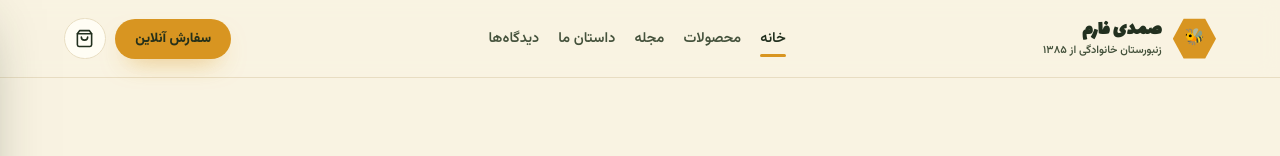
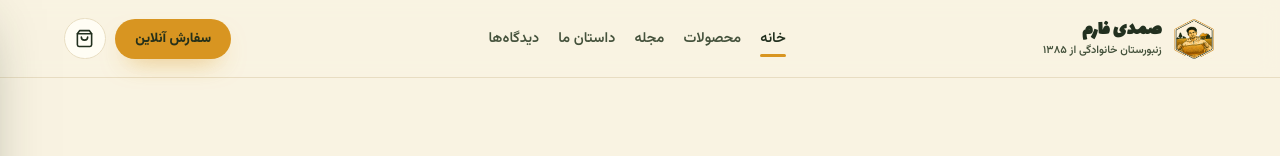
Before and after one commit to hoseinsamadi/SamadiFarm-FrontEnd, a Next.js app: page / in a window 1280 px wide. Shown: the top 156 px of the page. Built offline with nearby package versions, Linux system fonts and the light colour scheme.

Commit message:
chanage-logo-website

```diff
--- a/src/components/Footer.tsx
+++ b/src/components/Footer.tsx
@@ -9,7 +9,9 @@ export default function Footer() {
   const goCategory = (id: CategoryId) => void router.push(`/products?cat=${id}`);
   return (
     <footer className="site-footer"><div className="shell"><div className="footer-grid">
-      <div className="footer-brand"><Link href="/" className="brand" style={{ color: "var(--cream)" }}><span className="brand-hex">🐝</span><span><strong className="brand-name">{BRAND.name}</strong><span className="brand-tag" style={{ color: "rgba(249,243,226,.55)" }}>{BRAND.tagline}</span></span></Link><p>زنبورستان خانوادگی صمدی؛ دو نسل است که عسلِ خام و فرآورده‌های کندو را بی‌واسطه از دشت قزوین در کوه‌های الموت و طارم به سفره‌ی شما می‌رسانیم — و همه‌چیز را جلوی دوربین یوتیوب نشان می‌دهیم.</p></div>
+      <div className="footer-brand"><Link href="/" className="brand" style={{ color: "var(--ink)" }}><span className="brand-hex">
+            <img src="/LOGO-HOSEINBEEKEEPER-Small.png" alt="هوشمند" width="40" height="40" />
+          </span><span><strong className="brand-name">{BRAND.name}</strong><span className="brand-tag" style={{ color: "var(--ink-soft)" }}>{BRAND.tagline}</span></span></Link><p style={{ color: "var(--ink-soft)" }}>زنبورستان خانوادگی صمدی؛ دو نسل است که عسلِ خام و فرآورده‌های کندو را بی‌واسطه از دشت قزوین در کوه‌های الموت و طارم به سفره‌ی شما می‌رسانیم — و همه‌چیز را جلوی دوربین یوتیوب نشان می‌دهیم.</p></div>
       <nav aria-label="دسترسی سریع"><h4 className="footer-title">دسترسی سریع</h4><ul className="footer-links">{NAV_ROUTES.map((l) => <li key={l.to}><Link href={l.to}>{l.label}</Link></li>)}</ul></nav>
       <nav aria-label="دسته‌بندی محصولات"><h4 className="footer-title">محصولات</h4><ul className="footer-links">{CATEGORIES.filter((c) => !("scrollTo" in c)).map((c) => <li key={c.id}><button type="button" onClick={() => goCategory(c.id as CategoryId)}>{c.title}</button></li>)}</ul></nav>
       <div><h4 className="footer-title">تماس با کندو</h4><ul className="footer-contact"><li><IconPhone size={16}/><a href={CONTACT.phoneHref} dir="ltr">{CONTACT.phone}</a></li><li><IconYoutube size={16}/><a href={CONTACT.YOUTUBEHref} target="_blank" rel="noreferrer" dir="ltr">@{CONTACT.YOUTUBE}</a></li><li><IconPin size={16}/><span>{CONTACT.address}</span></li><li><IconClock size={16}/><span>{CONTACT.hours}</span></li></ul></div>
--- a/src/components/Header.tsx
+++ b/src/components/Header.tsx
@@ -1,5 +1,6 @@
 import { useEffect, useState } from "react";
 import Link from "next/link";
+import Image from "next/image";
 import { useRouter } from "next/router";
 import { BRAND } from "../data/site";
 import { toFa, useScrolled } from "../hooks/useReveal";
@@ -26,7 +27,9 @@ export default function Header({ cartCount, onOpenCart }: HeaderProps) {
     <header className={`site-header${scrolled ? " is-scrolled" : ""}${menuOpen ? " menu-open" : ""}`}>
       <div className="shell header-inner">
         <Link href="/" className="brand" aria-label="صمدی فارم — بازگشت به صفحه‌ی خانه">
-          <span className="brand-hex"><span aria-hidden="true">🐝</span></span>
+          <span className="brand-hex">
+            <Image src="/LOGO-HOSEINBEEKEEPER-Small.png" alt="هوشمند" width={40} height={40} />
+          </span>
           <span><strong className="brand-name">{BRAND.name}</strong><span className="brand-tag">{BRAND.tagline}</span></span>
         </Link>
         <nav className="main-nav" aria-label="ناوبری اصلی">
```
Also changed, not shown: public/LOGO-HOSEINBEEKEEPER-Small.png (added), src/styles/site.css.
